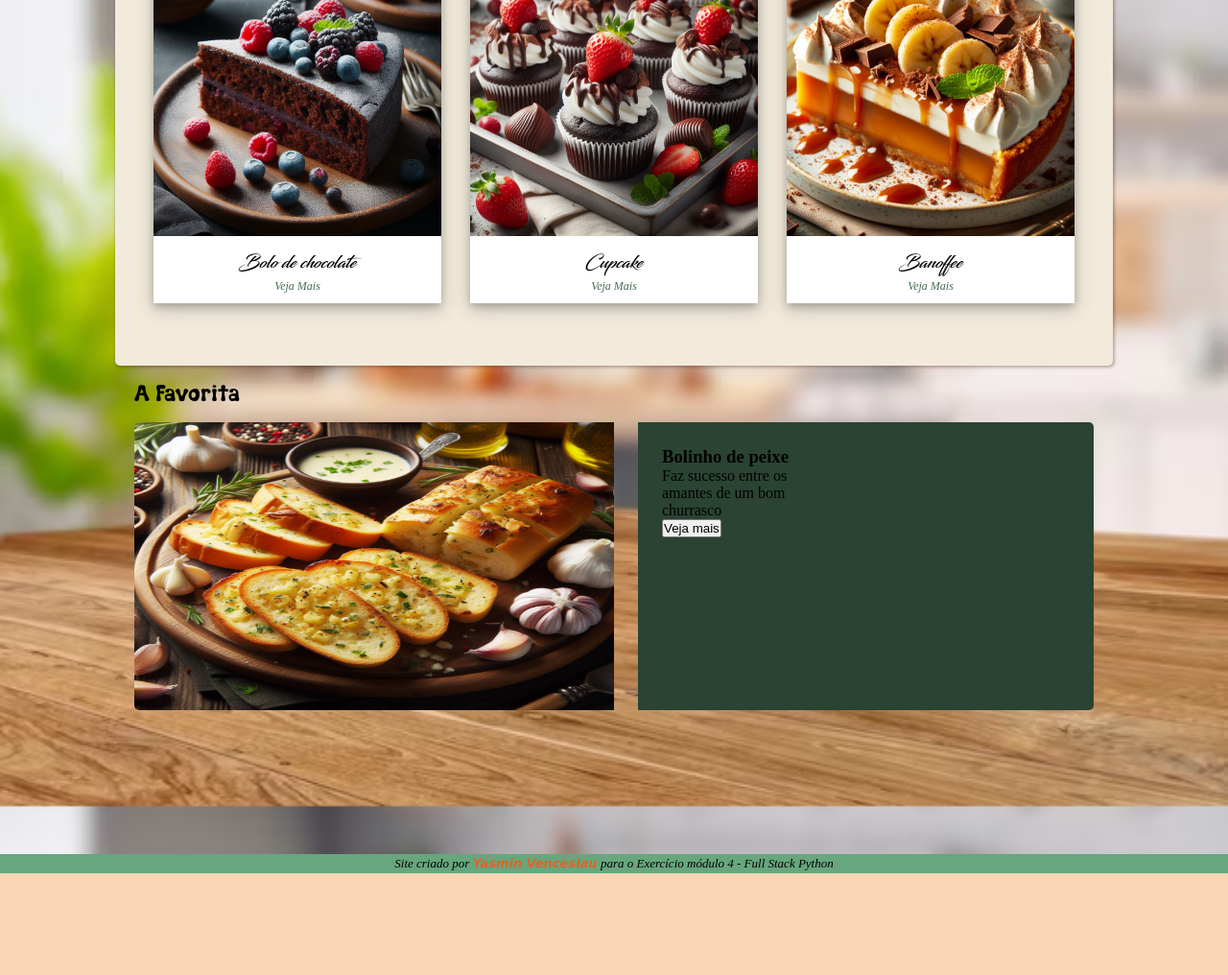
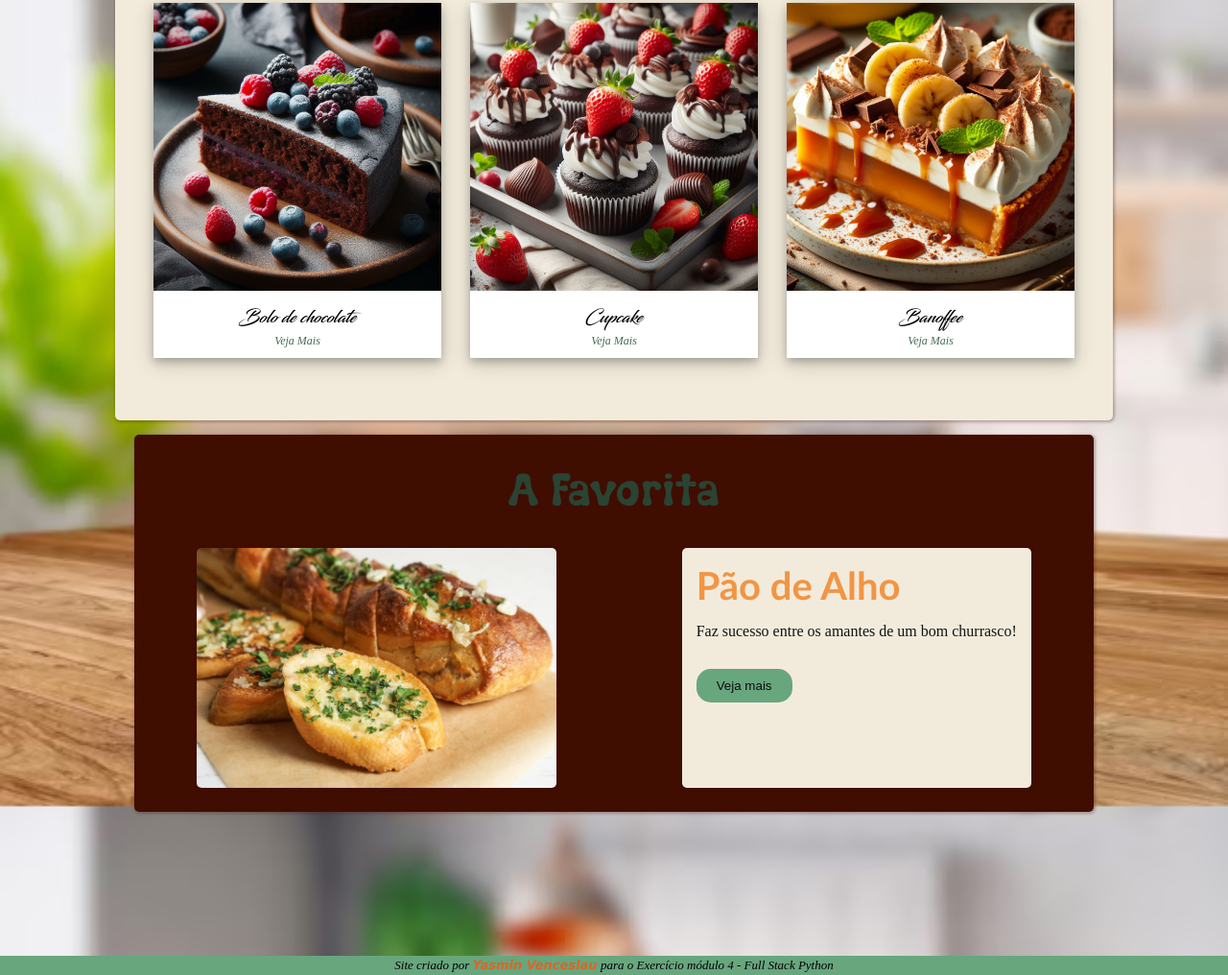
Before and after one commit to YasminVenceslau/Panela_Criativa_Modelo_de_Site, a plain HTML site: page index.html in a window 1280 px wide. Shown: the part 1176-2192 px from the top of the page at 96% size. Before the commit the page ends 2086 px from the top, so only its background shows below. Drawn offline with Linux system fonts and the light colour scheme.

Commit message:
coreção de pequenos erros

```diff
--- a/index.html
+++ b/index.html
@@ -186,20 +186,18 @@
 
             <div class="heardeimg">
                 <aside id="ladoa">
-                    <img src="imagens/paodealho.jpg" alt="bolinho de peixe"></aside>
+                    <img src="imagens/88-pao-de-alho.jpg" alt="Pão de Alho"></aside>
 
                 <aside id="ladob">
 
-                <h3>Bolinho de peixe</h3>
-                <p>Faz sucesso entre os amantes de um bom churrasco</p>
+                <h3>Pão de Alho</h3>
+                <p>Faz sucesso entre os amantes de um bom churrasco!</p>
                 <button type="menu"> Veja mais</button>
                 </aside>
 
             </div>
 
-            <div class="outro">
 
-            </div>
 
         </section>
     </div>
--- a/main.css
+++ b/main.css
@@ -27,7 +27,7 @@
     padding: 0;
 }
 
-body{
+body{ /* imagem de fundo */
     height: 100vh;
     margin: auto;
 
@@ -77,8 +77,7 @@ header .container { /* fixaçao do cabeçalho */
 
     box-shadow: 2px 2px 2px 1px #0d0d0d93; /* faz uma sobra a baixo do cabeçalho */
 
-    position: fixed;
-    z-index: 99;
+
 
 }
 
@@ -107,7 +106,8 @@ header .container a:hover{
 
 }
 
-form button{
+form button,
+#ladob button{
     position: relative;
     background-color: #68A67E;
     border: none;
@@ -115,6 +115,7 @@ form button{
 
     padding: 10px;
 
+    margin: 15px;
     width: 100px;
 
     color: #0D0D0D;
@@ -126,7 +127,8 @@ form button{
     overflow: hidden;
 }
 
-form button:hover{
+form button:hover,
+#ladob button:hover{
     background-color: #0d0d0da6;
     color: #68A67E;
 }
@@ -283,7 +285,7 @@ aside a:hover{ /* estilo do link da main */
     display: inline;
     justify-content: space-between;
     width: 30%;
-    padding: 10px 0;
+    padding: 25px 0;
 
     border-style: double ;
 
@@ -333,13 +335,16 @@ aside a:hover{ /* estilo do link da main */
 
 }
 
-.novo h4{ /* responsavel pelo titulo */
+.novo h4,
+.peixe h2{ /* responsavel pelo titulo */
     text-align: center;
     font-family: var(--h);
 
     color: #2a4333;
-    font-size: large;
+    font-size: 40px;
     font-weight: 100;
+
+
 
 }
 
@@ -399,7 +404,7 @@ aside a:hover{ /* estilo do link da main */
     min-width: 300px;
     max-width: 1000px;
 
-   height: 300px;
+    height: 300px;
     display: flex;
 
 
@@ -407,32 +412,74 @@ aside a:hover{ /* estilo do link da main */
 
 
 #ladoa img{
-    height: 100%;
-    width: 500px;
-    padding-right:25px;
+    min-width: 10%;
+    max-height: 100%;
 
-    border-radius: 5px 5px 5px 5px ;
+   margin: auto;
+
+
+    border-radius: 5px  ;
+
+    box-shadow: var(--shadow);
 
 }
 
 #ladob{
-    background-color: #2a4333;
-    padding: 25px;
+    background-color: #F2EBDC;
 
-    border:;
-
-    border: 50px;
-
-    padding-right: 300px;
-
-    border-radius: 0  5px 5px 0;
+    box-shadow: var(--shadow);
+    border-radius: 5px;
 }
 
 
+.peixe h2{
+    text-align: center;
+
+    padding-top: 30px;
+    padding-bottom: 5px;
+
+    font-size: 3em;
+    font-weight: 100;
 
 
+}
 
+ .heardeimg aside{
+    margin: auto;
 
+    min-width: 30%;
+    max-width: 100%;
+
+    height: 250px;
+}
+
+#ladob h3{
+    padding: 15px;
+    color: var(--cor2);
+
+    font-size: 40px;
+
+    font-family: 'Gill Sans', 'Gill Sans MT', Calibri, 'Trebuchet MS', sans-serif;
+}
+
+#ladob p{
+    padding: 0px 15px 15px;
+    text-align: justify;
+
+    color: #0f1511;
+}
+
+.peixe{
+    background-color: #400D01;
+
+    box-shadow: var(--shadow);
+    margin: 15px  auto;
+
+    max-width: 1000px;
+    min-width: 300px;
+
+    border-radius: 5px;
+}
 
 
 
```
Also changed, not shown: imagens/88-pao-de-alho.jpg (added), imagens/alho.webp (added), 1 other file.
